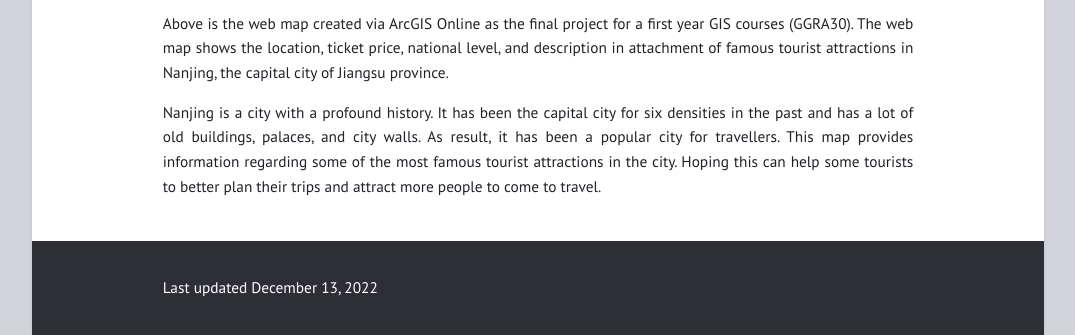
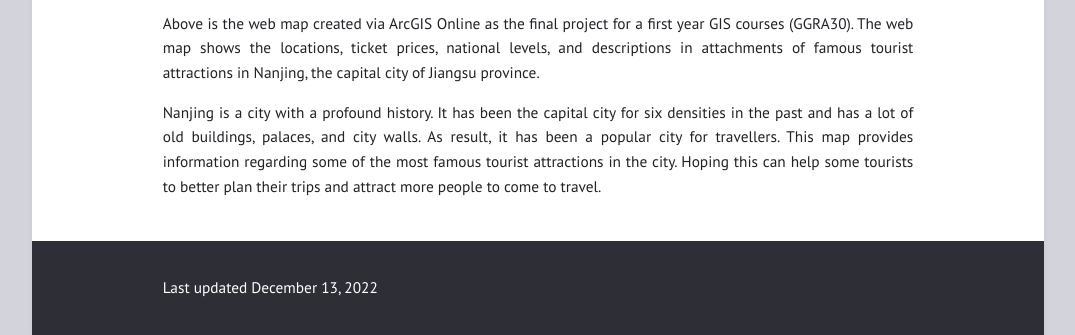
Before and after one commit to zehuiyin/personal_website_jekyll, a Jekyll site: the page built from _posts/2021-04-20-Nanjing-Tourist-Attractions.md, in a window 1280 px wide, cut to the strip 779-1114 px from the top of the page. Shown: the whole strip, without its empty margins (102-1177 px from the left). Built offline with Jekyll 4.4.1, drawn with Linux system fonts in a browser that asks for light colours.

Commit message:
Update 2021-04-20-Nanjing-Tourist-Attractions.md

```diff
--- a/_posts/2021-04-20-Nanjing-Tourist-Attractions.md
+++ b/_posts/2021-04-20-Nanjing-Tourist-Attractions.md
@@ -5,6 +5,6 @@ layout: post
 ---
 <style>.embed-container {position: relative; padding-bottom: 75%; height: 0; max-width: 100%;} .embed-container iframe, .embed-container object, .embed-container iframe{position: absolute; top: 0; left: 0; width: 100%; height: 100%;} small{position: absolute; z-index: 40; bottom: 0; margin-bottom: -15px;}</style><div class="embed-container"><iframe width="800" height="600" frameborder="0" scrolling="no" marginheight="0" marginwidth="0" title="Nanjing_tourist_attractions_and_ticket_prices_yinzehui_1006693623" src="//www.arcgis.com/apps/Embed/index.html?webmap=868affdfefe14c28a7bb79b4e380fac3&extent=118.6918,32.0082,118.8941,32.096&zoom=true&previewImage=false&scale=true&legend=true&disable_scroll=true&theme=light"></iframe></div>
 
-Above is the web map created via ArcGIS Online as the final project for a first year GIS courses (GGRA30). The web map shows the location, ticket price, national level, and description in attachment of famous tourist attractions in Nanjing, the capital city of Jiangsu province.<!-- readmore -->
+Above is the web map created via ArcGIS Online as the final project for a first year GIS courses (GGRA30). The web map shows the locations, ticket prices, national levels, and descriptions in attachments of famous tourist attractions in Nanjing, the capital city of Jiangsu province.<!-- readmore -->
 
 Nanjing is a city with a profound history. It has been the capital city for six densities in the past and has a lot of old buildings, palaces, and city walls. As result, it has been a popular city for travellers.  This map provides information regarding some of the most famous tourist attractions in the city. Hoping this can help some tourists to better plan their trips and attract more people to come to travel.
```
